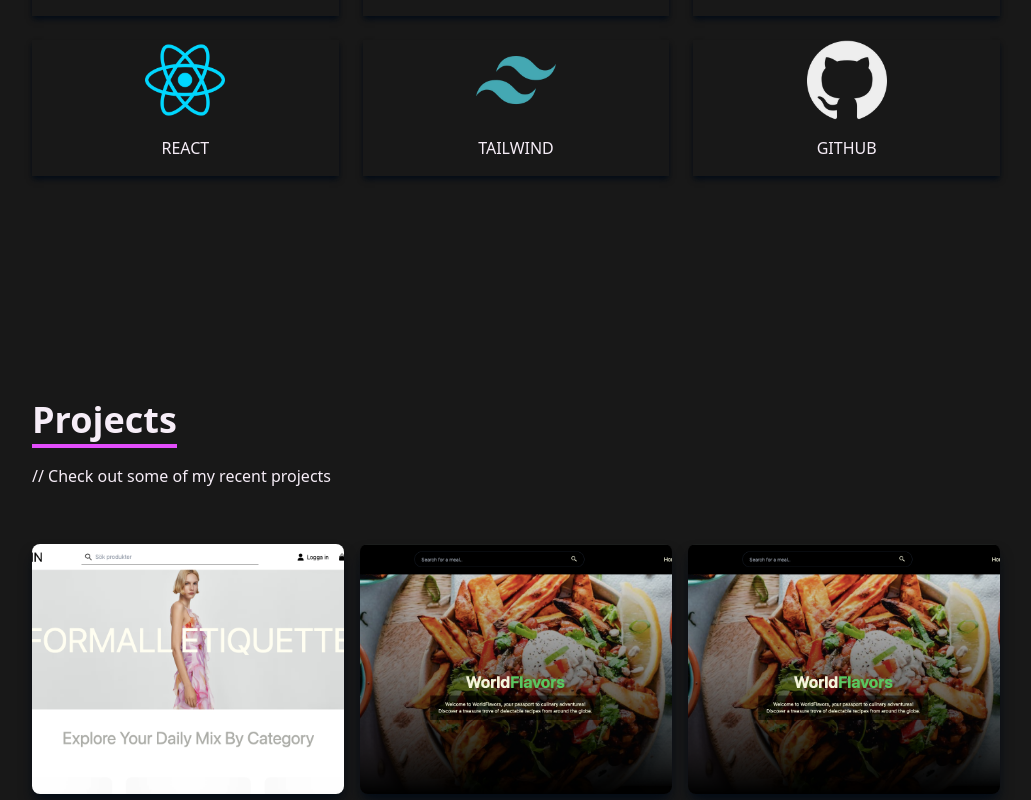
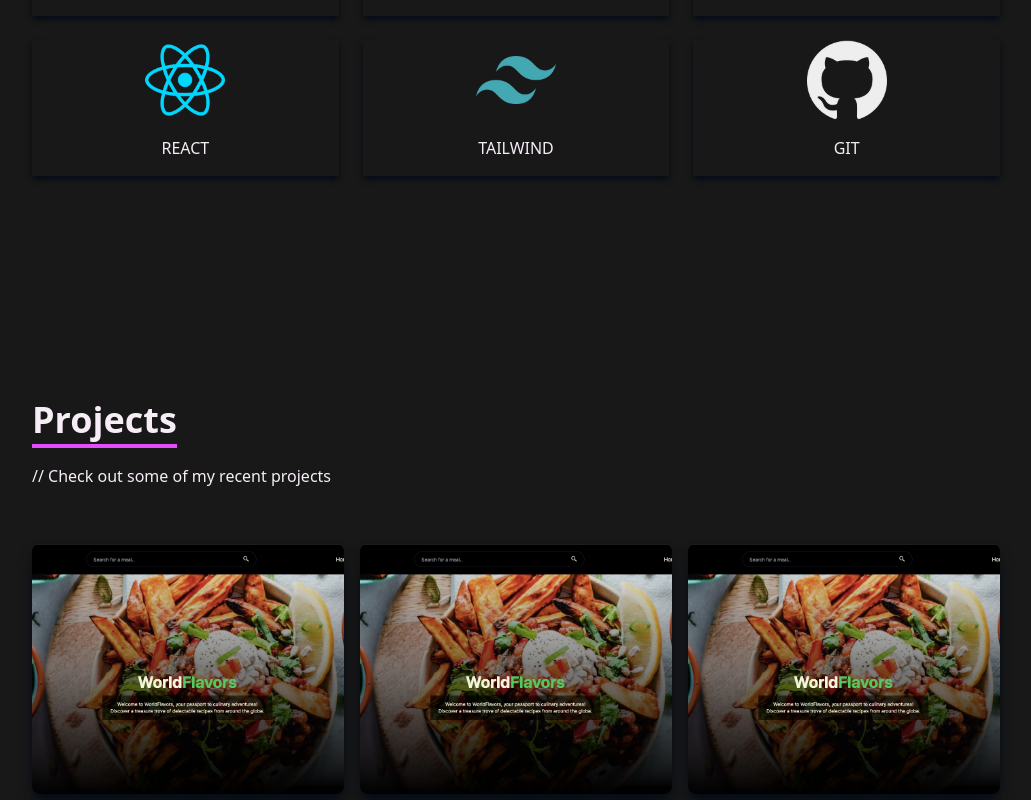
Before and after one commit to ShirinAziz/MyPortfolio, a React (Vite) app: page / in a window 1280 px wide. Shown: the part 1580-2380 px from the top of the page, without its empty margins (124-1155 px from the left). Built offline with nearby package versions, Linux system fonts and the light colour scheme.

Commit message:
changed git name

```diff
--- a/src/components/Projects.jsx
+++ b/src/components/Projects.jsx
@@ -17,7 +17,7 @@ const Projects = () => {
         <div className="grid sm:grid-cols-2 md:grid-cols-3 gap-4">
           {/*grid item */}
           <div
-            style={{ backgroundImage: `url(${WorkImg2})` }}
+            style={{ backgroundImage: `url(${WorkImg})` }}
             className="shadow-lg shadow-[#040c16] group container rounded-lg flex justify-center items-center mx-auto content-div"
           >
             {/* Hover Effects */}
@@ -137,7 +137,7 @@ const Projects = () => {
           </div>
 
           <div
-            style={{ backgroundImage: `url(${WorkImg})` }}
+            style={{ backgroundImage: `url(${WorkImg2})` }}
             className="shadow-lg shadow-[#040c16] group container rounded-md flex justify-center items-center mx-auto content-div"
           >
             {/* Hover Effects */}
--- a/src/components/Skills.jsx
+++ b/src/components/Skills.jsx
@@ -47,7 +47,7 @@ const Skills = () => {
           </div>
           <div className="shadow-md shadow-[#040c16] hover:scale-110 duration-500">
             <img className="w-20 mx-auto" src={GitHub} alt="Github icon" />
-            <p className="my-4"> GITHUB</p>
+            <p className="my-4"> GIT</p>
           </div>
         </div>
       </div>
```
